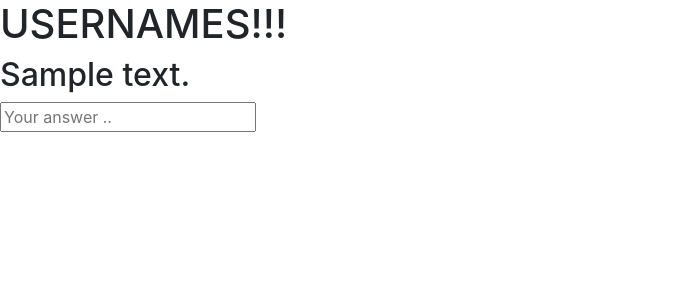
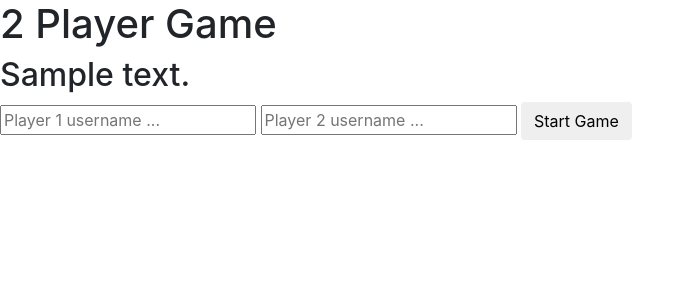
Before and after one commit to Paddywc/milestone-project-3, a Flask app: template templates/players-two-usernames.html in a window 1280 px wide. Shown: the top 300 px of the page, without its empty margins (0-695 px from the left). Run offline with Flask 2, Linux system fonts and the light colour scheme; the template is opened without the code that fills it: most values are stand-ins (such as "Sample title", 1, 10 or a date in 2020); some libraries are stand-ins or nearby versions.

Commit message:
add form to players-two-usernames

```diff
--- a/templates/players-two-usernames.html
+++ b/templates/players-two-usernames.html
@@ -1,5 +1,5 @@
 {% extends 'base.html' %} {% block content %}
-<h1>USERNAMES!!!</h1>
+<h1>2 Player Game</h1>
 
 {% for text_line in round_text %}
 
@@ -14,7 +14,12 @@
 
         <div class="col-xs-12 col-md-12">
 
-            <input type="text" id="input-answer" name="answer" placeholder="Your answer ..">
+            <input type="text" id="player-1-username" name="player-1-username" placeholder="Player 1 username ...">
+                        <input type="text" id="player-2-username" name="player-2-username" placeholder="Player 2 username ...">
+                     <button type="submit" class="btn">Start Game</button>
+
+
+
 
         </div>
     </form>
```
